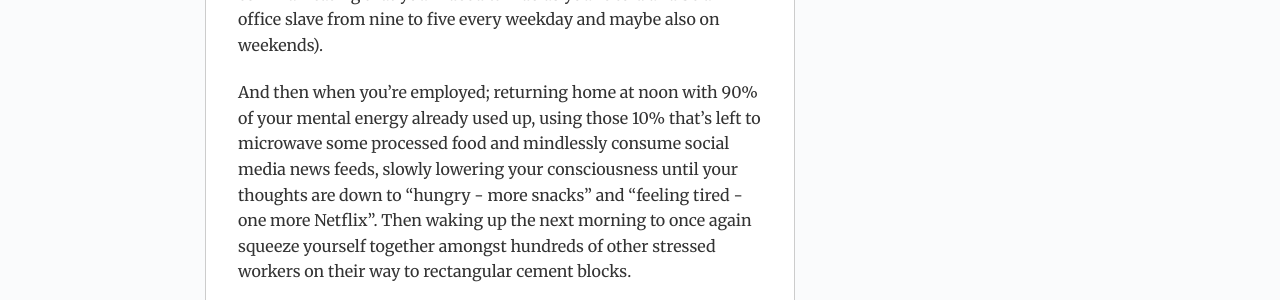
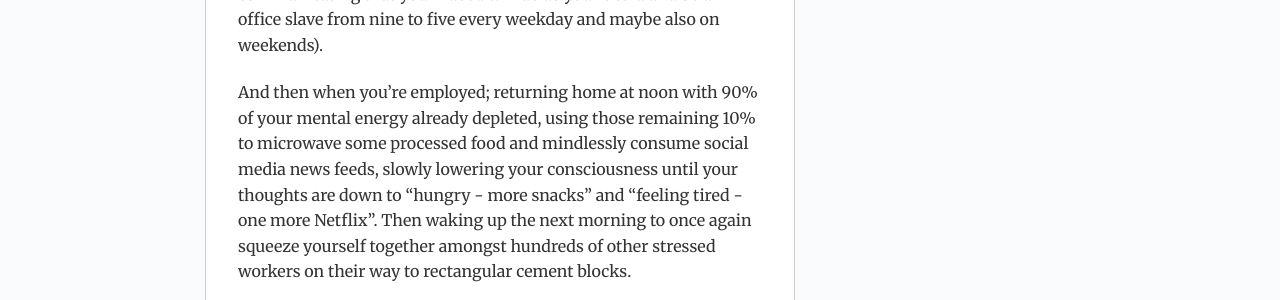
Before and after one commit to gdbroman/broman.blog, a Jekyll site: the page built from _posts/2020/2020-08-13-on-being-employable.md, in a window 1280 px wide. Shown: the part 1040-1340 px from the top of the page. Built offline with Jekyll 4.4.1, drawn with Linux system fonts in a browser that asks for light colours.

Commit message:
revision

```diff
--- a/_posts/2020/2020-08-13-on-being-employable.md
+++ b/_posts/2020/2020-08-13-on-being-employable.md
@@ -9,7 +9,7 @@ Forcing a smile for the job interviewer, talking about your love for this and th
 
 You're sitting there with a bright flickering LED lamp in your face thinking, _is this what we’re supposed to do? Is this humanity at its peak: Sitting inside rectangular shaped cement blocks during the day’s most precious hours?_ You don’t say that of course - or that would be _unprofessional_. Instead you go on about how you, as an [insert bullshit corporate title here] _love_ what you do (even though you never use that word even for your family), how you’re always on time and do not shy away from working hard (sort of implicitly communicating that you indeed will do as you’re told and be an office slave from nine to five every weekday and maybe also on weekends).
 
-And then when you’re employed; returning home at noon with 90% of your mental energy already used up, using those 10% that’s left to microwave some processed food and mindlessly consume social media news feeds, slowly lowering your consciousness until your thoughts are down to “hungry - more snacks” and “feeling tired - one more Netflix”. Then waking up the next morning to once again squeeze yourself together amongst hundreds of other stressed workers on their way to rectangular cement blocks.
+And then when you’re employed; returning home at noon with 90% of your mental energy already depleted, using those remaining 10% to microwave some processed food and mindlessly consume social media news feeds, slowly lowering your consciousness until your thoughts are down to “hungry - more snacks” and “feeling tired - one more Netflix”. Then waking up the next morning to once again squeeze yourself together amongst hundreds of other stressed workers on their way to rectangular cement blocks.
 
 Dystopian? A bit, I’ll admit. I'm definitely not being _professional_, anyways. In fact, if a recruiter were to read this, I’d probably be removed from that company’s hiring list.
 
```
